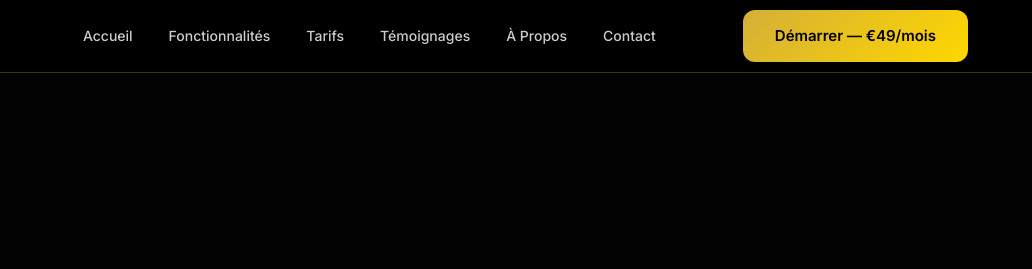
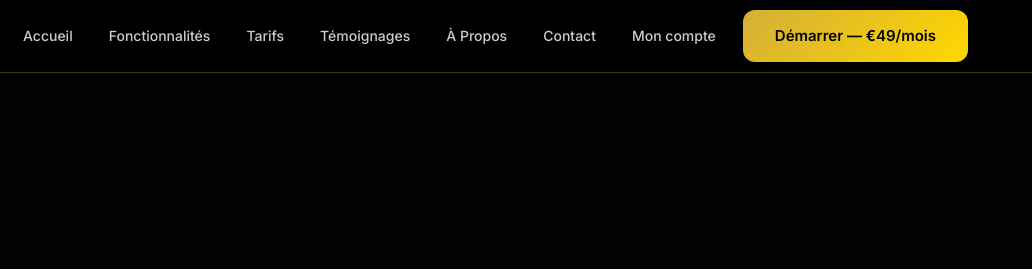
Before and after one commit to willohave25/iananoleads-platform, a plain HTML site: page cgv.html in a window 1280 px wide. Shown: the top 269 px of the page, 248-1280 px from the left. Drawn offline with Linux system fonts and the light colour scheme.

Commit message:
Update cgv.html

```diff
--- a/cgv.html
+++ b/cgv.html
@@ -28,6 +28,7 @@
       <a href="temoignages.html">Témoignages</a>
       <a href="a-propos.html">À Propos</a>
       <a href="contact.html">Contact</a>
+      <a href="login.html">Mon compte</a>
     </div>
     <div class="nav-cta nav-desktop">
       <a href="inscription.html" class="btn btn-primary">Démarrer — €49/mois</a>
@@ -43,6 +44,7 @@
     <a href="temoignages.html">Témoignages</a>
     <a href="a-propos.html">À Propos</a>
     <a href="contact.html">Contact</a>
+    <a href="login.html">Mon compte</a>
     <a href="inscription.html" class="btn btn-primary">Démarrer</a>
   </nav>
 </header>
```
